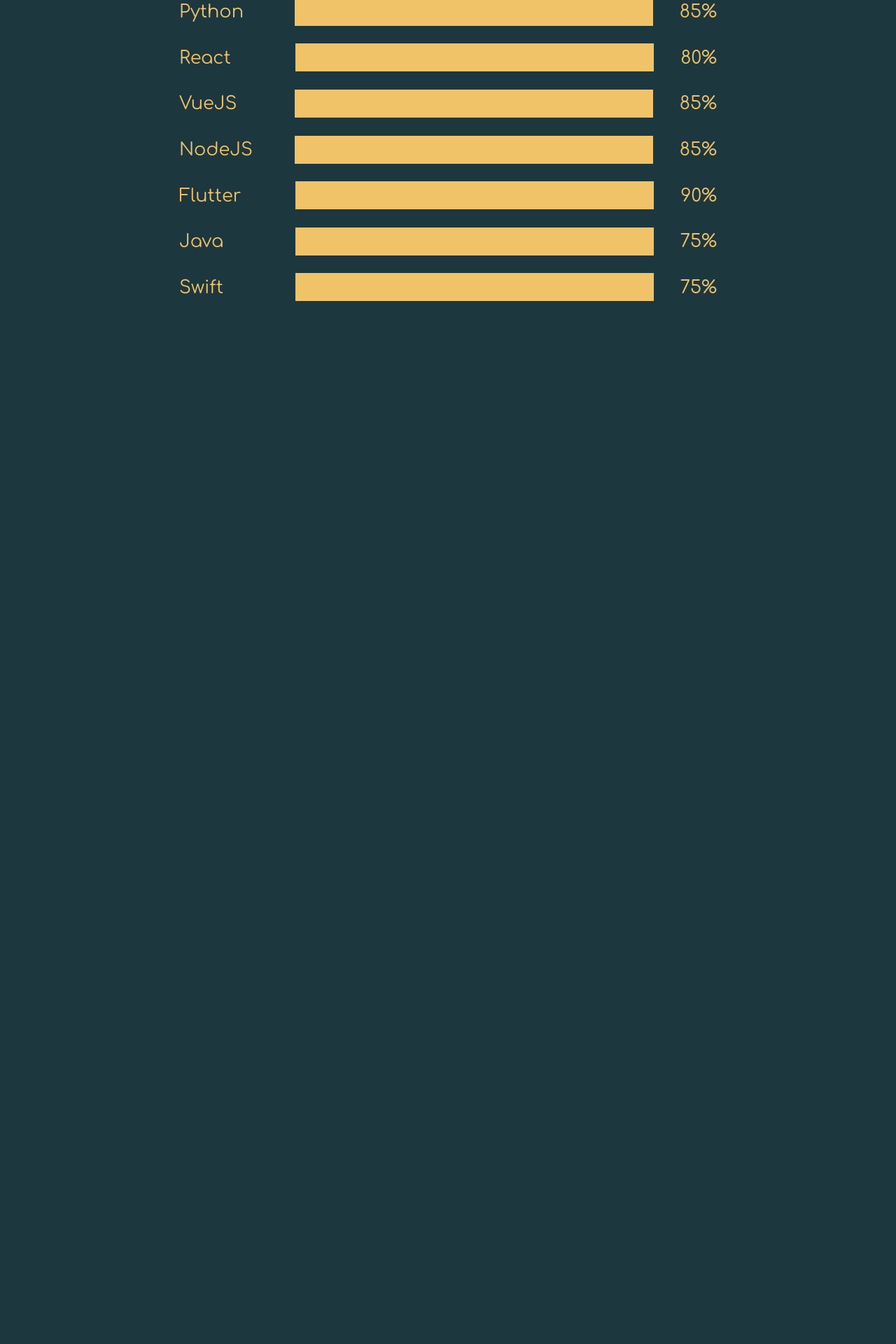
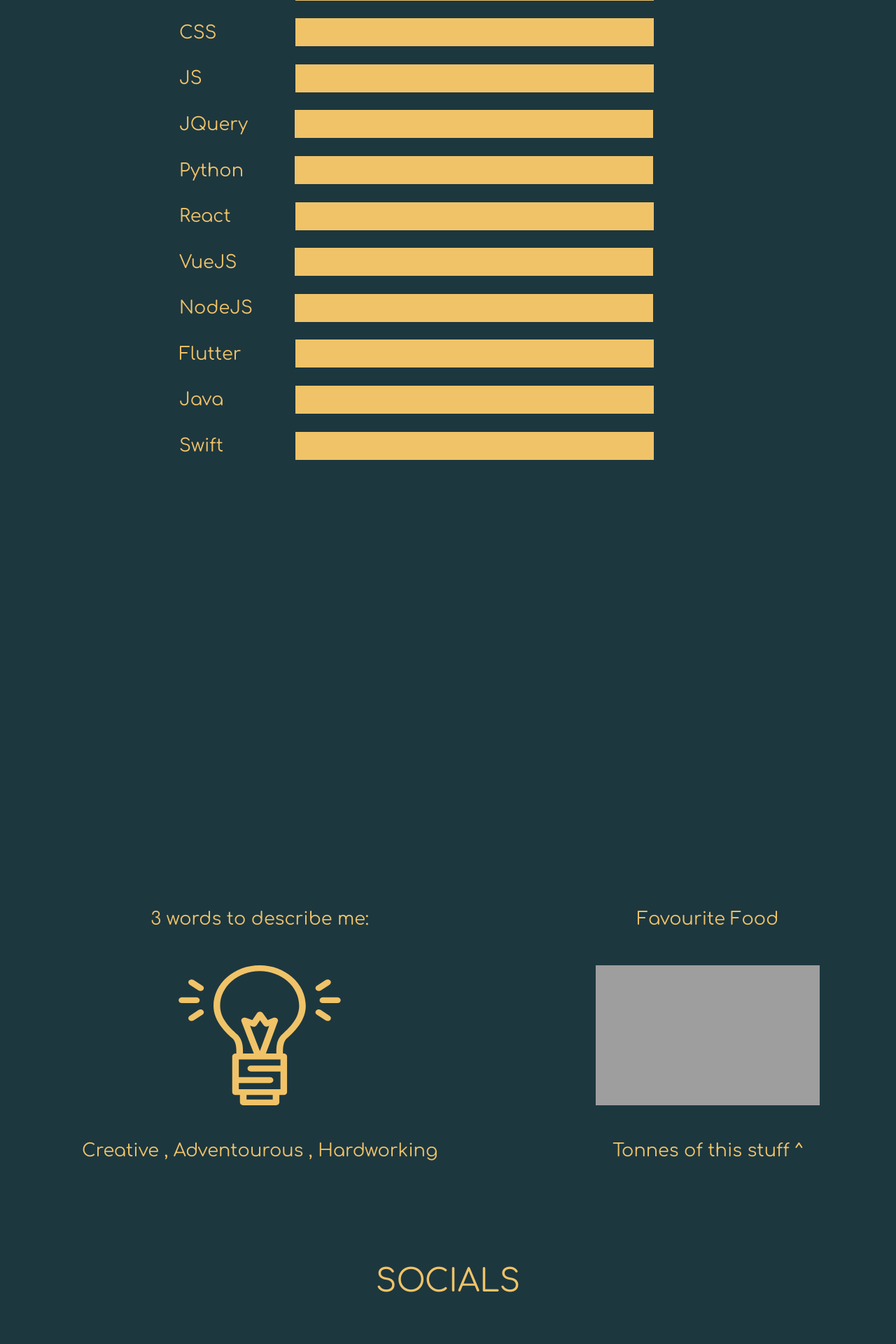
Before and after one commit to Adamoc14/FirstImpressionsCount, a PHP site: page /about.html in a window 1280 px wide. Shown: the part 2320-4240 px from the top of the page at 70% size. Before the commit the page ends 2750 px from the top, so only its background shows below. Run offline with PHP 8.4, Linux system fonts and the light colour scheme; some libraries are stand-ins or nearby versions; grey boxes are pictures that could not be loaded.

Commit message:
Desktop About page styled , functional apart from barba

```diff
--- a/Resources/CSS/about.css
+++ b/Resources/CSS/about.css
@@ -1,12 +1,27 @@
-body {
-	background: #1d373f;
-	font-size: 1em;
-	color: #f0c368;
+.loading_container{
+	position: fixed;
+	display:flex;
+	justify-content: center;
+	align-items: center;
+    width: 100%;
+    z-index: 10;
+    pointer-events: none;
+	top: 0;
+	left: 0;
+	overflow:hidden;
+	width: 0vw;
+	height: 100vh;
+	background: #f0c368;
+}
+.wrapper {
+	min-height: 100vh;
+    background: #1d373f;
+    overflow-x: hidden;
+    color: #f0c368;
 }
 
-a {
-	text-decoration: none;
-	color: white;
+.header {
+    padding: 1.3em 2em;
 }
 
 .home_button {
@@ -34,9 +49,7 @@ a {
 
 .skillsContainer {
 	padding: 4em 2em;
-	height: 150vh;
-	background: #1d373f;
-	color: #f0c368;
+	height: 100vh;
 	display: flex;
 	align-items: center;
 	flex-direction: column;
@@ -54,6 +67,10 @@ a {
     width: 10vw;
 }
 
+.barContainer{
+    width: 40vw;
+}
+
 .bar{
     width: 40vw;
     background:#F0C368;
@@ -61,21 +78,85 @@ a {
     height:5vh;
 
 }
-/*
-.animating:before {
-	content: "";
-	position: absolute;
-	background: #f0c368;
-	height: 6vh;
-	margin-top: -1.15vh;
-	color: white;
-	line-height: 7vh;
-	margin-left: -1vw;
+
+.percentage{
+    transform: scale(0);
 }
 
-.animating:after {
-	position: relative;
-	left: 42vw;
-	line-height: 7vh;
-	font-size: 1.3em;
-} */
+.factsContainer {
+    padding: 0em 2em;
+    text-align: center;
+    line-height: 10vh;
+}
+
+.factsContainer h2 {
+    font-size: 1.8em;
+    transform: scale(0);
+    padding: 2em 0em;
+    margin-bottom: 15vh;
+}
+
+.factsContainer_sm {
+    display: flex;
+    width: 300vw;
+}
+
+.fact {
+    display: flex;
+    flex-direction: column;
+    height: 40vh;
+    flex: 1;
+    justify-content: space-between;
+    padding: 1em;
+    align-items: center;
+}
+
+.fact img {
+    width: 25vw;
+    height: 25vh;
+    margin: 1em;
+}
+
+#socials_section_main_container {
+	display: flex;
+    width: 100vw;
+    margin-top: 15vh;
+    height: 200vh;
+	flex-direction: column;
+	align-items: center;
+}
+
+#socials_section_main_container h1 {
+	font-size: calc(var(--fontSize) + 1.5vw);
+	color: #f0c368;
+}
+
+#socials_section_main_container h1 {
+	padding: 1em;
+	padding-top: 1.5em;
+}
+
+.socials_section_container_sm {
+	display: flex;
+	align-items: center;
+	justify-content: space-between;
+	width: 67vw;
+	padding: 1.2em;
+}
+
+.socials_section_container_sm img {
+	width: 15vw;
+	height: 30vh;
+}
+
+.socials_section_container_sm a {
+	color: #f0c368;
+}
+
+footer {
+	background: #f0c368;
+	display: flex;
+	justify-content: center;
+	align-items: center;
+	padding: 3em;
+}
--- a/Resources/JS/about.js
+++ b/Resources/JS/about.js
@@ -31,53 +31,31 @@ const scroll_p_tl_func = () => {
         scrollTrigger: {
             trigger: '.content',
             start: "top center",
+            end: "+=1000",
             markers: true,
+            scrub: true
             // pin: true
         }
     })
     scroll_tl.to('.first', {
         transform: "rotateX(50deg) rotateZ(331deg) translateX(42px)",
-        duration: 1,
+        duration: .5,
     }),
         scroll_tl.to('.flag', {
             scale: 1
-        }, '-=.3'),
+        }, '-=.1'),
         scroll_tl.addLabel("first_down")
     scroll_tl.to('.second', {
         transform: "rotateX(50deg) rotateZ(331deg) translateX(42px)",
-        duration: 1,
+        duration: 2,
     }, "first_down-=.1")
     scroll_tl.addLabel("second_down")
     scroll_tl.to('.third', {
         transform: "rotateX(50deg) rotateZ(331deg) translateX(42px)",
-        duration: 1,
-    }, "second_down+=.1")
+        duration: 2,
+    }, "second_down-=.01")
 }
 
-// const moveBars = (num, bars, scroll_tl) => {
-//     console.log(num, bars);
-//     if (num === "undefined" || bars === "undefined") return;
-//     // setTimeout(()=>{bars[num-1].classList.remove('animating')} , 2000)
-//     bars[num].classList.add('animating');
-//     console.log(num, bars);
-//     let barsRefined = bars.filter(bar => bar.classList.contains('animating') ? true : false)
-
-//     barsRefined.map(bar => {
-//         let barBefore =
-//             CSSRulePlugin.getRule(`.${bar.classList[1]}:before`),
-//             barAfter =
-//                 CSSRulePlugin.getRule(`.${bar.classList[1]}:after`)
-//         console.log(barBefore, barAfter)
-//         scroll_tl.to(barBefore, {
-//             cssRule: {
-//                 width: bar.dataset.width,
-//             },
-//             duration: 2,
-//         })
-//     })
-//     num += 1
-//     moveBars(num, bars)
-// }
 
 const scroll_skills_tl_func = () => {
     let scroll_tl = gsap.timeline({
@@ -85,26 +63,55 @@ const scroll_skills_tl_func = () => {
             trigger: '.skillsContainer',
             start: "top center",
             markers: true,
+
         }
     }),
-    barWidth = ""
-    bars = [...document.querySelectorAll('.bar')]
-    // moveBars(number, bars, scroll_tl)
-    // bars.map(bar => {
-    //     barWidth = bar.dataset.width;
-    //     scroll_tl.to(bars , {
-    //         width: barWidth,
-    //         stagger: 1.3
-    //     });
-    // });
+        barWidth = "",
+        bars = [...document.querySelectorAll('.bar')]
     bars.map(bar => {
         barWidth = bar.dataset.width;
+        let barAnimation = gsap.to(bar, {
+            width: barWidth,
+        }),
+            percentageAniamtion = gsap.to('.percentage', {
+                scale: 1,
+            })
+        scroll_tl.add([barAnimation, percentageAniamtion]);
+    })
+
+}
+
+const scroll_facts_tl_func = () => {
+    let scroll_tl = gsap.timeline({
+        scrollTrigger: {
+            trigger: '.factsContainer',
+            start: "top center",
+            // pin: true,
+            scrub: true,
+            end: "+=300",
+            markers: true,
+        }
+    }),
+    facts = [...document.querySelectorAll('.fact')]
+    scroll_tl.to('.factsContainer h2', {
+        scale: 1.5,
+        duration: 1,
+        ease: "slow"
+    })
+    scroll_tl.to(facts, {
+        xPercent: -85 * (facts.length - 1),
+        scrollTrigger: {
+            trigger: ".factsContainer_sm",
+            start: "center center",
+            pin: true,
+            // pinSpacing:false,
+            markers: true,
+            scrub: 1,
+            snap: 1 / (facts.length - 1),
+            // base vertical scrolling on how wide the container is so it feels more natural.
+            end: () => "+=" + document.querySelector(".factsContainer_sm").offsetWidth
+        }
     });
-    scroll_tl.to(bars , {
-        width: barWidth,
-        stagger: 1.3
-    });
-
 }
 
 
@@ -113,3 +120,4 @@ const scroll_skills_tl_func = () => {
 face_tl_func();
 scroll_p_tl_func();
 scroll_skills_tl_func();
+scroll_facts_tl_func();
--- a/about.html
+++ b/about.html
@@ -17,9 +17,14 @@
 </head>
 
 <body data-barba="wrapper">
+    <div class="loading_container">
+        <img src="Resources/Images/Actual_Logo_Dark.svg" alt="">
+    </div>
     <div class="wrapper" data-barba="container" data-barba-namespace="about">
-        <a href="" class="home_button">Home</a>
-        <svg viewBox="-2000 -250 5208 2735" fill="none" xmlns="http://www.w3.org/2000/svg">
+        <div class="header">
+            <a href="index.html" class="home_button">Home</a>
+        </div>
+        <svg viewBox="-1500 50 4208 2735" fill="none" xmlns="http://www.w3.org/2000/svg">
             <g class="My_Face">
                 <path class="Main_Face_Part"
                     d="M257 1397L200.5 1289L160.5 1181H126.5H98L41 1141.5V919.5L7 851.5L41 806H98V431L126.5 470.5L200.5 510.5L280.5 564.5L348 616L371 669.5L439 692.5L504 723.5H820L1036 646.5L1092.5 586V749V851.5L1138 806L1172 851.5V919.5L1138 1022V1107V1181L1092.5 1209.5L1036 1181L1001.5 1289L896 1520L843.5 1621L734.5 1709.5L632.5 1728.5L535.5 1709.5L439 1647L348 1545L257 1397Z"
@@ -64,7 +69,6 @@
                     stroke="#F0C368" stroke-width="7" />
             </g>
         </svg>
-        <div class="arrow"></div>
         <div class="content">
             <h2 class="first">Hey i'm Adam O' Ceallaigh, that's me above hahaha.
                 I'm an <img src="https://www.countryflags.io/ie/flat/64.png" alt="" class="flag"> lad
@@ -77,62 +81,140 @@
         <div class="skillsContainer">
             <div class="skillContainer">
                 <h2>HTML</h2>
+                <div class="barContainer">
                     <div class="bar" data-width="39vw"></div>
+                </div>
                 <h3 class="percentage">95%</h3>
             </div>
             <div class="skillContainer">
                 <h2>CSS</h2>
+                <div class="barContainer">
                     <div class="bar" data-width="39vw"></div>
+                </div>
                 <h3 class="percentage">95%</h3>
             </div>
             <div class="skillContainer">
                 <h2>JS</h2>
+                <div class="barContainer">
                     <div class="bar" data-width="37vw"></div>
+                </div>
                 <h3 class="percentage">90%</h3>
             </div>
             <div class="skillContainer">
                 <h2>JQuery</h2>
+                <div class="barContainer">
                     <div class="bar" data-width="35vw"></div>
+                </div>
                 <h3 class="percentage">85%</h3>
             </div>
             <div class="skillContainer">
                 <h2>Python</h2>
+                <div class="barContainer">
                     <div class="bar" data-width="35vw"></div>
+                </div>
                 <h3 class="percentage">85%</h3>
             </div>
             <div class="skillContainer">
                 <h2>React</h2>
+                <div class="barContainer">
                     <div class="bar" data-width="33vw"></div>
+                </div>
                 <h3 class="percentage">80%</h3>
             </div>
             <div class="skillContainer">
                 <h2>VueJS</h2>
+                <div class="barContainer">
                     <div class="bar" data-width="35vw"></div>
+                </div>
                 <h3 class="percentage">85%</h3>
             </div>
             <div class="skillContainer">
                 <h2>NodeJS</h2>
+                <div class="barContainer">
                     <div class="bar" data-width="35vw"></div>
+                </div>
                 <h3 class="percentage">85%</h3>
             </div>
             <div class="skillContainer">
                 <h2>Flutter</h2>
+                <div class="barContainer">
                     <div class="bar" data-width="37vw"></div>
+                </div>
                 <h3 class="percentage">90%</h3>
             </div>
             <div class="skillContainer">
                 <h2>Java</h2>
+                <div class="barContainer">
                     <div class="bar" data-width="31vw"></div>
+                </div>
                 <h3 class="percentage">75%</h3>
             </div>
             <div class="skillContainer">
                 <h2>Swift</h2>
+                <div class="barContainer">
                     <div class="bar" data-width="31vw"></div>
+                </div>
                 <h3 class="percentage">75%</h3>
             </div>
         </div>
-
+        <div class="factsContainer">
+            <h2>Few Facts about me</h2>
+            <div class="factsContainer_sm">
+                <div class="fact">
+                    <h3>3 words to describe me: </h3>
+                    <img src="Resources/Images/Lightbulb.svg" alt="">
+                    <h3>Creative , Adventourous , Hardworking</h3>
                 </div>
+                <div class="fact">
+                    <h3>Favourite Food</h3>
+                    <img src="Resources/Images/ice_cream.svg" alt="">
+                    <h3>Tonnes of this stuff ^</h3>
+                </div>
+                <div class="fact">
+                    <h3>Favourite TV Series</h3>
+                    <img src="Resources/Images/brooklyn.svg" alt="">
+                    <h3>Nine Nine 🤙</h3>
+                </div>
+                <div class="fact">
+                    <h3>Where are you most likely to be found</h3>
+                    <img src="Resources/Images/Fast_Food.svg" alt="">
+                    <h3>With my head in the fridge</h3>
+                </div>
+                <div class="fact">
+                    <h3>Favourite Music Artist</h3>
+                    <img src="Resources/Images/headphones.svg" alt="">
+                    <h3>Kygo</h3>
+                </div>
+                <div class="fact">
+                    <h3>Favourite Sport</h3>
+                    <img src="Resources/Images/Swimming.svg" alt="">
+                    <h3>Swimming</h3>
+                </div>
+            </div>
+        </div>
+        <div id="socials_section_main_container">
+            <h1>SOCIALS</h1>
+            <div class="socials_section_container_sm">
+                <img src="Resources/Images/Instagram_Logo.png" alt="This is an image of the Instagram logo">
+                <a href="https://www.instagram.com/adamoceallaigh/?hl=en">@adamoceallaigh</a>
+            </div>
+            <div class="socials_section_container_sm">
+                <img src="Resources/Images/Github_Logo.png" alt="This is an image of the Github logo">
+                <a href="https://github.com/Adamoc14">@Adamoc14</a>
+            </div>
+            <div class="socials_section_container_sm">
+                <img src="Resources/Images/Codepen_Logo.png" alt="This is an image of the Codepen logo">
+                <a href="https://codepen.io/Adamoc">@Adamoc</a>
+            </div>
+            <div class="socials_section_container_sm">
+                <img src="Resources/Images/Linked_In_Logo.png" alt="This is an image of the LinkedIn logo">
+                <a href="https://www.linkedin.com/in/adamoceallaigh1234/">@adamoceallaigh1234</a>
+            </div>
+        </div>
+    </div>
+    <footer>
+        AdamOC &copy; All Rights Reserved 2020
+    </footer>
 </body>
 
 </html>
```
Also changed, not shown: Resources/Images/Fast_Food.svg (added), Resources/Images/Lightbulb.svg (added), Resources/Images/Swimming.svg (added), Resources/Images/brooklyn.svg (added), Resources/Images/headphones.svg (added), Resources/Images/ice_cream.svg (added). Lines whose indentation alone changed are shown as unchanged.
